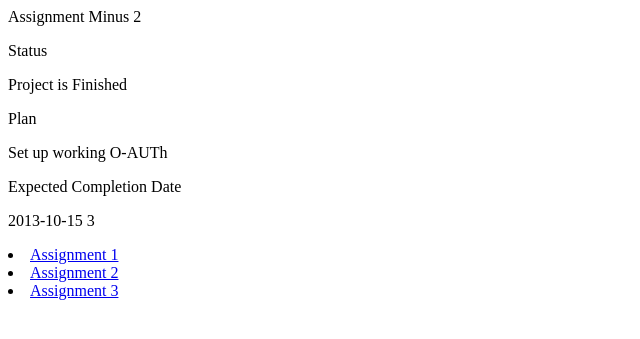
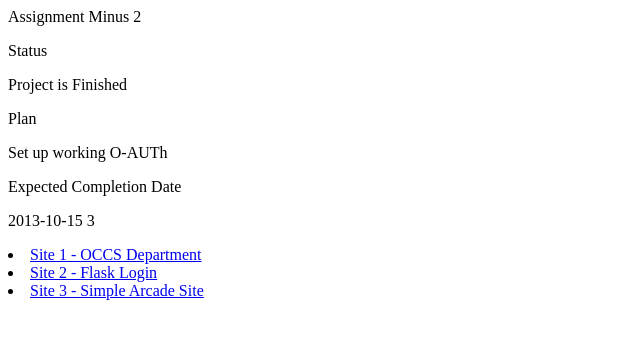
Before and after one commit to tfarwell-cs470/Minus, a Flask app: template templates/site02.html in a window 1280 px wide. Shown: the top 339 px of the page, without its empty margins (0-640 px from the left). Run offline with Flask 2, Linux system fonts and the light colour scheme; the template is opened without the code that fills it, so the values that code supplies are empty.

Commit message:
made more changes to template base

```diff
--- a/templates/base.html
+++ b/templates/base.html
@@ -19,9 +19,9 @@
 {% block date %}
 {% endblock %}
 
-<li><a href="site01.html">Assignment 1</a></li>
-<li><a href="site02.html">Assignment 2</a></li>
-<li><a href="site03.html">Assignment 3</a></li>
+<li><a href='/site01'>Site 1 - OCCS Department</a></li>
+<li><a href='/site02'>Site 2 - Flask Login</a></li>
+<li><a href='/site03'>Site 3 - Simple Arcade Site</a></li>
 
 </body>
 </html>
```
